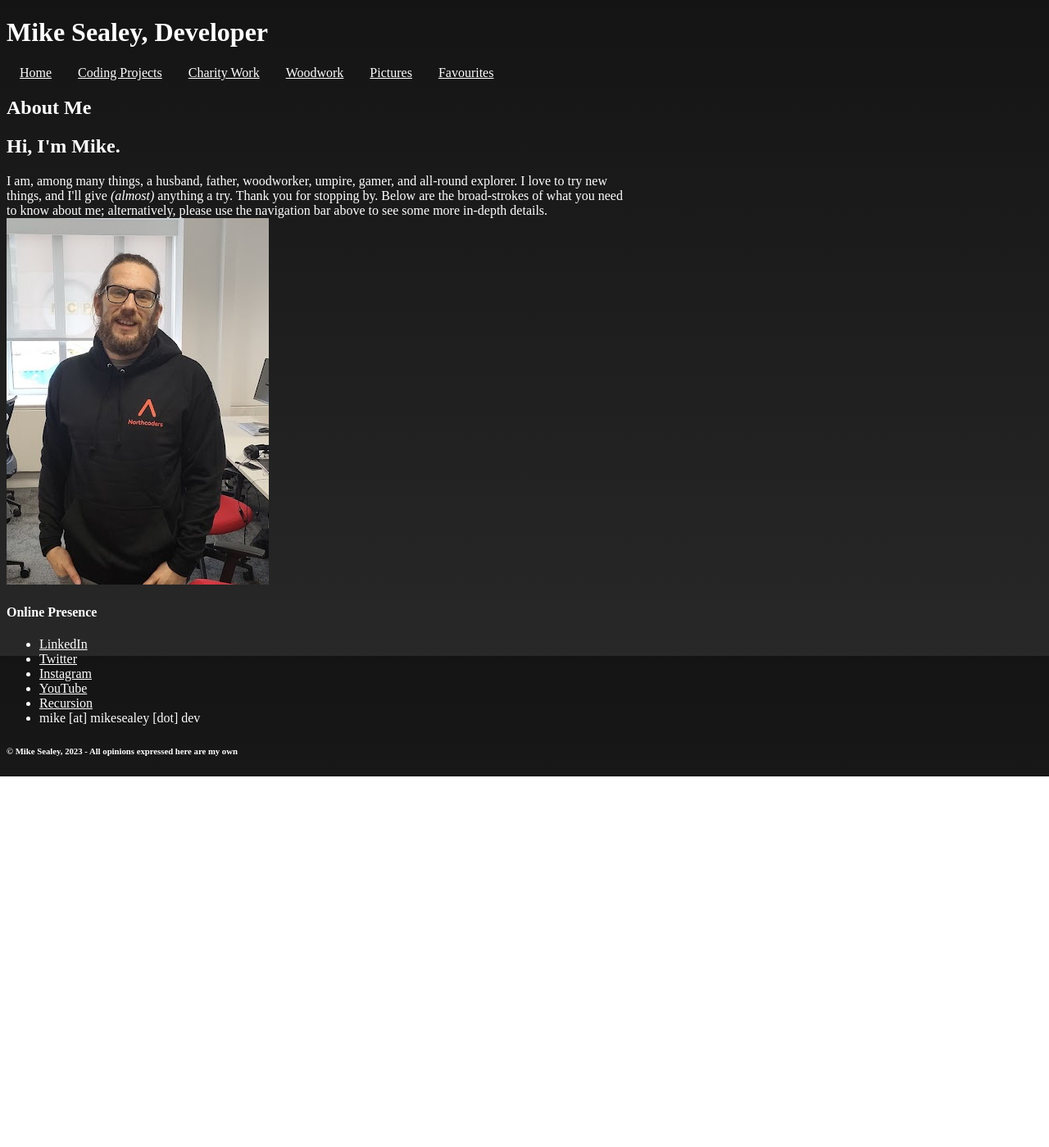
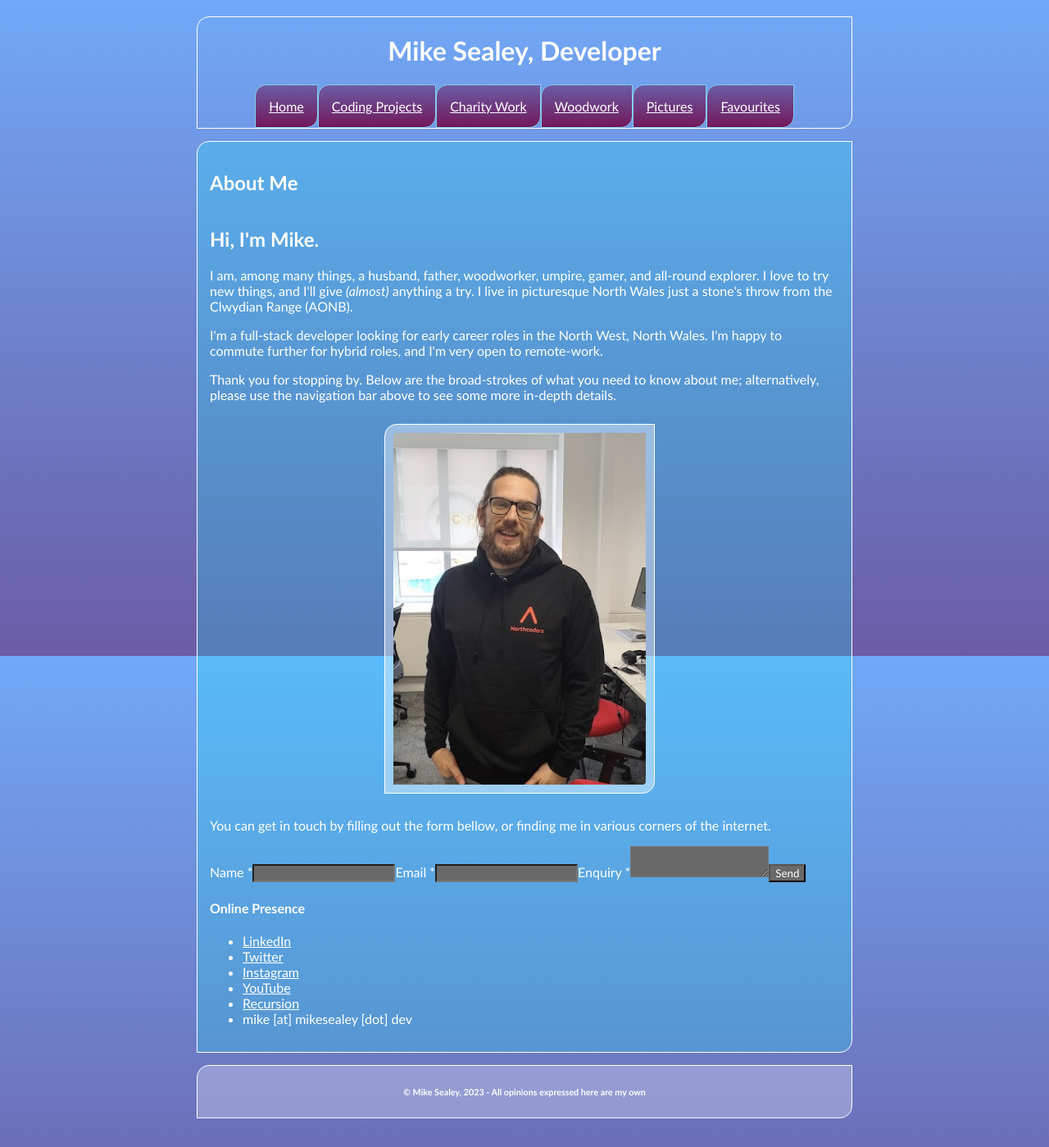
Before and after one commit to mikesealey/portfoliowebsite, a React (Vite) app in the folder MikeSealeyDev 2/personal-website/: page / in a window 1280 px wide. Shown: the whole page at 82% size. Before the commit the page ends 947 px from the top, so only its background shows below. Built offline with nearby package versions, Linux system fonts and the light colour scheme.

Commit message:
improves styling

```diff
--- a/MikeSealeyDev 2/personal-website/src/App.css
+++ b/MikeSealeyDev 2/personal-website/src/App.css
@@ -1,23 +1,96 @@
+
+/*
+Highlight - #C6D8FF
+Light blue - #71A9F7
+Ultra-Violet - #6B5CA5
+Deep Pink #72195A
+Beetroot - #4C1036
+
+*/
+
 * {
   color: white;
-  /* border: 1px solid white; */
+  font-family: 'Trebuchet MS', 'Lucida Sans Unicode', 'Lucida Grande', 'Lucida Sans', Arial, sans-serif
 }
 
 body {
-  background-image: linear-gradient( rgb(20,20,20), rgb(40,40,40));
+  background-image: linear-gradient( #71A9F7, #6B5CA5);
+  /* background-image: linear-gradient(22deg, #6CCFF6, #6ccff680,); */
   background-attachment: fixed;
-  max-width: 60vw;
+  display: flex;
+  flex-direction: row;
+  justify-content: space-around;
+  /* border: 3px solid lime; */
+  padding: 10px;
+  margin: 10px;
+
+}
+
+footer {
+  margin: 15px 0px;
+  display: flex;
+  flex-direction: row;
+  justify-content: space-around;
+  background-color: rgba(255, 255, 255, 0.267);
+  border-radius: 15px 0px 15px 0px;
+  border: 1px solid white;
+}
+
+@media screen and (min-width: 1000px) {
+  .main-component {
+    width: 60vw;
+  }
+  #suggestion-form {
+    max-width: 60%;
+    border: 10px solid blue;
+  }
+}
+
+.main-component {
+  border-radius: 15px 0px 15px 0px;
+  border: 1px solid white;
+  padding: 15px;
+  background-color: rgba(0, 255, 255, 0.2);
+  align-items: center;
+  max-width: 80vw;
+  margin: 15px 0px;
+}
+
+#header {
+  border-radius: 15px 0px 15px 0px;
+  max-width: 100vw;
+  border: 1px solid white;
+  display: flex;
+  flex-direction: column;
   align-items: center;
 }
 
+
 nav {
-  /* border-bottom: 0.1em solid white; */
+  /* border-radius: 15px 0px 15px 0px; */
+  /* border: 1px solid white; */
+  display: flex;
+  flex-direction: row;
+  flex-wrap: wrap;
+  justify-content: space-between;
+  align-items: stretch;
 }
 
 nav > * {
+  padding: 10px;
   padding: 1rem;
+  border: 1px solid skyblue;
+  flex-grow: 1;
+  border-radius: 14px 0px 14px 0px;
+  /* border: 1px solid white; */
+  background-image: linear-gradient( #6B5CA5, #72195A);;
+}
 
-}
+/* Highlight - #C6D8FF
+Light blue - #71A9F7
+Ultra-Violet - #6B5CA5
+Deep Pink #72195A
+Beetroot - #4C1036 */
 
 footer {
 
@@ -31,7 +104,6 @@ input, textarea {
   display: flex;
   flex-direction: column;
   align-items: center;
-  border: 1px solid lime;
 }
 
 
@@ -51,7 +123,24 @@ caption {
 }
 
 #suggestion-form {
-  border: 1px solid lime;
+  max-width: 100%;
   display: flex;
   flex-direction: column;
 }
+
+#greeting {
+  display: flex;
+  flex-direction: row;
+  flex-wrap: wrap;
+  justify-content: center;
+  /* border: 1px solid white; */
+}
+
+#portrait {
+  margin: 10px 0px;
+  border-radius: 15px 0px 15px 0px;
+  border: 1px solid white;
+  padding: 10px;
+  background-color: rgba(255, 255, 255, 0.4);
+  max-width: 90%;
+}
--- a/MikeSealeyDev 2/personal-website/src/components/charity.jsx
+++ b/MikeSealeyDev 2/personal-website/src/components/charity.jsx
@@ -2,7 +2,7 @@
 const Charity = () => {
 
     return (
-        <div>
+        <div className="main-component">
             <h1>Charity Work</h1>
             <article>
                 <h2>Andy's Man Club</h2>
--- /dev/null
+++ b/MikeSealeyDev 2/personal-website/src/components/contactme.jsx
@@ -0,0 +1,33 @@
+import emailjs from "@emailjs/browser"
+import { useRef } from "react"
+
+const Contact = () => {
+    const form = useRef()
+
+    const contactForm = (e) => {
+        e.preventDefault()
+
+        emailjs.sendForm("service_a933bh6", "template_lbrbqlf", form.current, "Q8OzWzm0kWGLRlnBU")
+            .then((result) => {
+                console.log(result.text)
+            }, (error) => {
+                console.log(error.text)
+            })
+    }
+
+    return (
+        <div id="contact-form">
+            <form id="contact-form" ref={form} onSubmit={contactForm}>
+                <label>Name *</label>
+                <input type="text" name="user_name" required/>
+                <label>Email *</label>
+                <input type="email" name="user_email" required/>
+                <label>Enquiry *</label>
+                <textarea name="message" required/>
+                <input type="submit" value="Send"/>
+            </form>
+        </div>
+    )
+}
+
+export default Contact
--- a/MikeSealeyDev 2/personal-website/src/components/favourites.jsx
+++ b/MikeSealeyDev 2/personal-website/src/components/favourites.jsx
@@ -3,19 +3,21 @@ import SubmitForm from "./submit_form"
 const FavouriteInternet = () => {
 
     return (
-        <div>
+        <div className="main-component">
+            <section>
                 <h4>My favourite bits of internet</h4>
-            <ol>
-                <li><a href="https://www.youtube.com/watch?v=AbSehcT19u0">Hal fixing a lightbulb - AKA an apt metaphor for both parenthood and technical debt</a> </li>
+                <ul>
+                    <li><a href="https://www.youtube.com/watch?v=AbSehcT19u0" target="_blank">Hal fixing a lightbulb - AKA an apt metaphor for technical debt</a> </li>
                     <li><a href="https://www.codenewbie.org/podcast" target="_blank">CodeNewbie Podcast</a> </li>
                     <li><a href="https://i.imgur.com/RadSf.jpg" target="_blank"> How to draw an owl - or what incomplete documentation feels like...</a></li>
                     <li><a href="https://samwho.dev/load-balancing/" target="_blank" >Load Balancing, explained</a></li>
                     <li><a href="https://jsisweird.com/" target="_blank">JavaScript is Wierd - A quiz exploring the strange quirks of the language</a> </li>
                     <li><a href="spacejam.com/1996" target="_blank">Space Jam (movie) website, untouched since 1996</a></li>
                     <li><a href="https://www.youtube.com/watch?v=uRGljemfwUE" target="_blank">The Website is Down...</a> </li>
-            </ol>
+                </ul>
                 Missing something?
                 <SubmitForm/>
+            </section>
         </div>
     )
 }
--- a/MikeSealeyDev 2/personal-website/src/components/header.jsx
+++ b/MikeSealeyDev 2/personal-website/src/components/header.jsx
@@ -3,7 +3,7 @@ import { Link } from "react-router-dom"
 const Header = () => {
 
     return (
-        <>
+        <div id="header">
             <h1>Mike Sealey, Developer</h1>
             <nav>
                 <Link to="/">Home</Link>
@@ -13,7 +13,7 @@ const Header = () => {
                 <Link to="/pictures">Pictures</Link>
                 <Link to="/favourites">Favourites</Link>
             </nav>
-        </>
+        </div>
     )
 }
 
--- a/MikeSealeyDev 2/personal-website/src/components/home.jsx
+++ b/MikeSealeyDev 2/personal-website/src/components/home.jsx
@@ -1,21 +1,32 @@
+import Contact from "./contactme"
 
 const Home = () => {
 
     return (
-        <>
+        <div className="main-component">
+
             <section>
                 <h1>About Me</h1>
                 <p><article>
             <div id="greeting">
                 <div>
-                <h2>Hi, I'm Mike.</h2> I am, among many things, a husband, father, woodworker, umpire, gamer, and all-round explorer. I love to try new things, and I'll give <em>(almost)</em> anything a try.
+                    <h2>Hi, I'm Mike.</h2>
+                    <p>
+                        I am, among many things, a husband, father, woodworker, umpire, gamer, and all-round explorer. I love to try new things, and I'll give <em>(almost)</em> anything a try. I live in picturesque North Wales just a stone's throw from the Clwydian Range (AONB).
+                    </p>
+                    <p>
+                        I'm a full-stack developer looking for early career roles in the North West, North Wales. I'm happy to commute further for hybrid roles, and I'm very open to remote-work.
+                    </p>
+                    <p>
                         Thank you for stopping by. Below are the broad-strokes of what you need to know about me; alternatively, please use the navigation bar above to see some more in-depth details.
+                    </p>
                 </div>
                 <div>
-                <img id="portrait" src="../src/assets/NC-Mike.jpg" alt="Mike Sealey"/>
+                    <img id="portrait" src="../src/assets/NC-Mike.jpg" alt="Mike Sealey, on graduation day from Northcoders, wearing a Northcoders hoodie"/>
                 </div>
             </div>
-
+            <p>You can get in touch by filling out the form bellow, or finding me in various corners of the internet.</p>
+        <Contact/>
         <h4>Online Presence</h4>
         <ul>
             <li><a href="https://www.linkedin.com/in/mike-sealey-6439573a/" target="_blank">LinkedIn</a> </li>
@@ -29,7 +40,7 @@ const Home = () => {
 
     </article></p>
             </section>
-        </>
+        </div>
     )
 }
 
--- a/MikeSealeyDev 2/personal-website/src/components/nasaAPI.jsx
+++ b/MikeSealeyDev 2/personal-website/src/components/nasaAPI.jsx
@@ -2,7 +2,7 @@
 const NasaApi = () => {
 
     return (
-        <div>
+        <div className="main-component">
             <h2>Meteorites</h2>
             <p>
                 While on the Northcoders bootcamp we were introduced to React, and given a handful of APIs to choose from, and instructed to visualise the data.
--- a/MikeSealeyDev 2/personal-website/src/components/projects.jsx
+++ b/MikeSealeyDev 2/personal-website/src/components/projects.jsx
@@ -3,7 +3,7 @@ import { Link } from "react-router-dom"
 const Projects = () => {
 
     return (
-        <div>
+        <div className="main-component">
             <h1>Projects</h1>
             <h2><Link to="/projects/guess-what">Guess What</Link></h2>
             <p>Guess What - An extra-terrestrial twist on the classic board game Guess Who</p>
--- a/MikeSealeyDev 2/personal-website/src/components/woodwork.jsx
+++ b/MikeSealeyDev 2/personal-website/src/components/woodwork.jsx
@@ -2,7 +2,7 @@
 const Woodwork = () => {
 
     return (
-        <div>
+        <div className="main-component">
             <article className="project-article">
                 <h1>Woodwork</h1>
                 <article>
```
Lines whose indentation alone changed are shown as unchanged.
